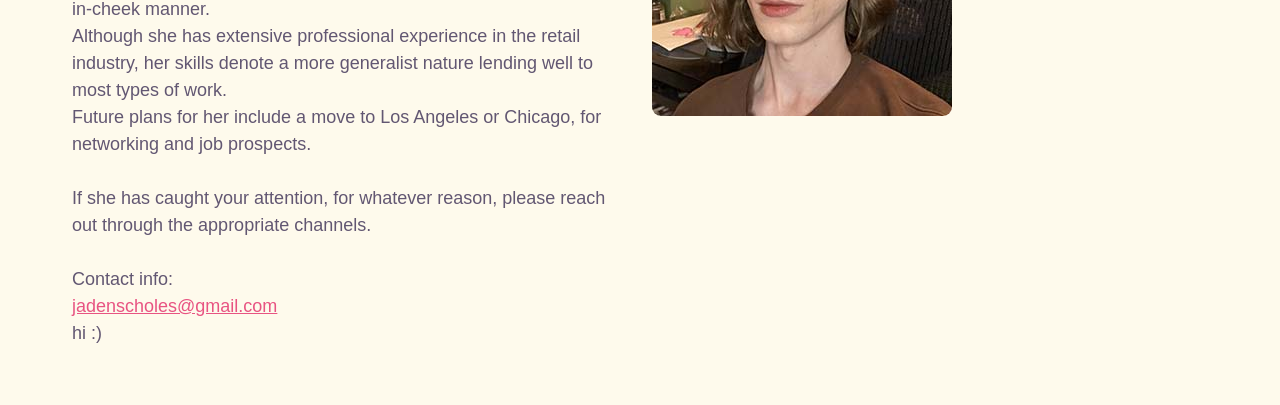
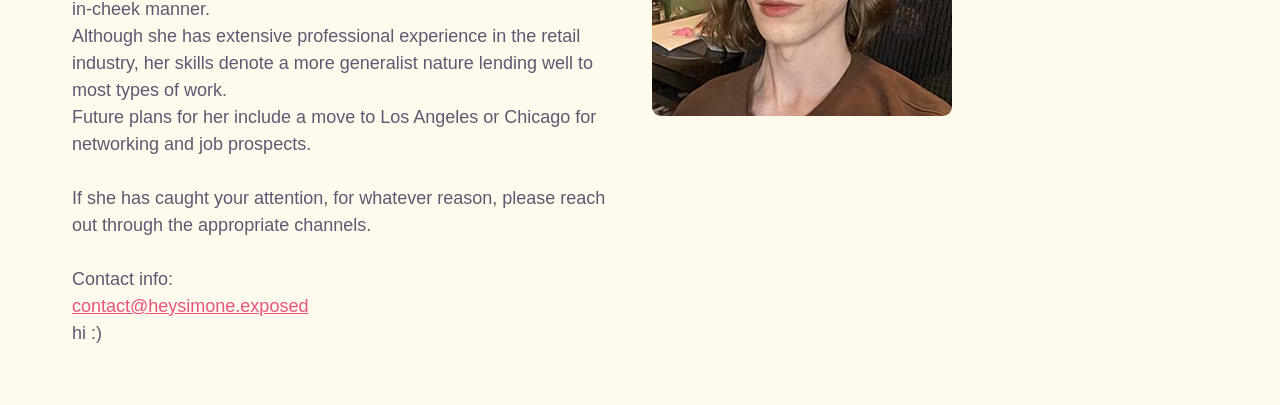
Before and after one commit to heysimone/heysimone.github.io, a Jekyll site: the page built from about.md, in a window 1280 px wide. Shown: the part 433-838 px from the top of the page. Built offline with Jekyll 4.4.1, drawn with Linux system fonts in a browser that asks for light colours; some web fonts are replaced.

Commit message:
Update about.md

```diff
--- a/about.md
+++ b/about.md
@@ -11,10 +11,10 @@ Simone Scholes is an independent game developer and retro-tech enthusiast curren
 
 Known most places online as heysimone; this is her personal site, revealing her most closely held passions and hobbies in a tongue-in-cheek manner.
 Although she has extensive professional experience in the retail industry, her skills denote a more generalist nature lending well to most types of work.
-Future plans for her include a move to Los Angeles or Chicago, for networking and job prospects.
+Future plans for her include a move to Los Angeles or Chicago for networking and job prospects.
 
 If she has caught your attention, for whatever reason, please reach out through the appropriate channels.
 
 Contact info:
-[jadenscholes@gmail.com](mailto:jadenscholes@gmail.com)
+[contact@heysimone.exposed](mailto:contact@heysimone.exposed)
 hi :)
```
